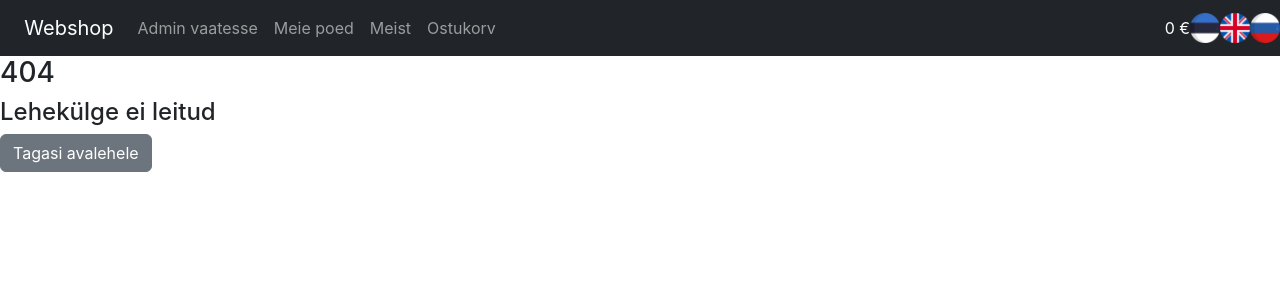
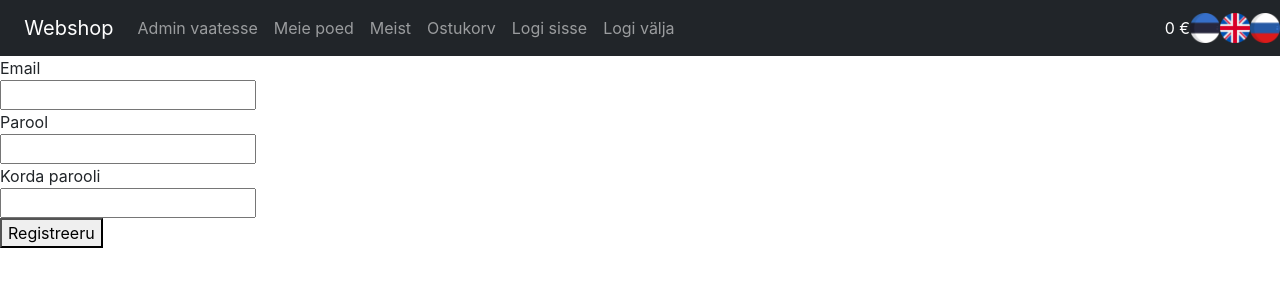
Before and after one commit to vahermihkel/React-07-2022, a React (Create React App) app in the folder webshop/: page /admin/lisa-kasutaja in a window 1280 px wide. Before the commit this address had no page. Shown: the top 300 px of the page. Built offline with nearby package versions, Linux system fonts and the light colour scheme.

Commit message:
Logi sisse ja registreerumise failid ja ühendused

```diff
--- a/webshop/src/App.jsx
+++ b/webshop/src/App.jsx
@@ -14,6 +14,8 @@ import SingleProduct from './pages/SingleProduct';
 import NavigationBar from './components/NavigationBar';
 import NotFound from './pages/NotFound';
 import PaymentCompleted from './pages/PaymentCompleted';
+import Login from './pages/Login';
+import SignUp from './pages/admin/SignUp';
 
 function App() {
 
@@ -21,21 +23,21 @@ function App() {
     <div>
       <NavigationBar />
       <Routes>
-        {/* 11tk - 6 admin asja */}
         <Route path="/" exact element={ <HomePage /> } />
         <Route path="/poed" exact element={ <Shops /> } />
         <Route path="/meist" exact element={ <AboutUs /> } />
         <Route path="/ostukorv" exact element={ <Cart /> } />
         <Route path="/toode/:id" exact element={ <SingleProduct /> } />
         <Route path="/tellimus" exact element={ <PaymentCompleted /> } />
+        <Route path="/logi-sisse" exact element={ <Login /> } />
         <Route path="/admin" exact element={ <AdminHome /> } />
         <Route path="/admin/lisa-toode" exact element={ <AddProduct /> } />
         <Route path="/admin/halda-tooteid" exact element={ <MaintainProducts /> } />
         <Route path="/admin/muuda/:id" exact element={ <EditProduct /> } />
         <Route path="/admin/halda-poode" exact element={ <MaintainShops /> } />
         <Route path="/admin/halda-kategooriaid" exact element={ <Category /> } />
+        <Route path="/admin/lisa-kasutaja"  element={ <SignUp /> } />
         <Route path="*" exact element={ <NotFound /> } />
-        {/* <Route path="*" exact element={ <Navigate to="/" /> } /> */}
       </Routes>
     </div>
   );
--- a/webshop/src/components/NavigationBar.jsx
+++ b/webshop/src/components/NavigationBar.jsx
@@ -3,6 +3,10 @@ import { Container, Nav, Navbar } from 'react-bootstrap';
 import { useTranslation } from 'react-i18next';
 import { cartSumService } from "../store/cartSumService";
 import { useState } from 'react';
+
+// R 26.08 - sisselogimine/registreerumine
+// R 02.09 - Nortali proovitöö, saate rääkida mis projektid plaanis on
+// T 13.09 - näitate lõpuprojekti veebilehte, koodi poolt (tehke ükskõik mida Reactis)
 
 function NavigationBar() {
   const { t, i18n } = useTranslation();
@@ -23,6 +27,10 @@ function NavigationBar() {
 
   cartSumService.getCartSum().subscribe(newCartSum => setCartSum(newCartSum));
 
+  const logout = () => {
+
+  }
+
   return (
     <Navbar bg="dark" variant="dark">
       <Container>
@@ -32,6 +40,8 @@ function NavigationBar() {
           <Nav.Link as={Link} to="/poed">{t('navbar.shops-button')}</Nav.Link>
           <Nav.Link as={Link} to="/meist">{t('navbar.about-button')}</Nav.Link>
           <Nav.Link as={Link} to="/ostukorv">{t('navbar.cart-button')}</Nav.Link>
+          <Nav.Link as={Link} to="/logi-sisse">Logi sisse</Nav.Link>
+          <Nav.Link onClick={logout}>Logi välja</Nav.Link>
         </Nav>
       </Container>
       <div className="cart-sum">{cartSum} €</div>
--- /dev/null
+++ b/webshop/src/pages/Login.jsx
@@ -0,0 +1,27 @@
+import { useRef, useState } from "react";
+
+function Login() {
+  const emailRef = useRef();
+  const passwordRef = useRef();
+  const [message, setMessage] = useState("");
+
+  const login = () => {
+    const loggedInUser = {
+      email: emailRef.current.value,
+      password: passwordRef.current.value
+    }
+    // KONTROLLIME FIREBASE-st
+  }
+
+  return (
+    <div>
+      <div>{message}</div>
+      <label>Email</label> <br />
+      <input ref={emailRef} type="text" /> <br />
+      <label>Parool</label> <br />
+      <input ref={passwordRef} type="text" /> <br />
+      <button onClick={login}>Logi sisse</button>
+    </div> );
+}
+
+export default Login;
--- a/webshop/src/pages/admin/AdminHome.jsx
+++ b/webshop/src/pages/admin/AdminHome.jsx
@@ -16,6 +16,9 @@ function AdminHome() {
     <Link to="/admin/halda-poode">
       <Button>Halda poode</Button>
     </Link>
+    <Link to="/admin/lisa-kasutaja">
+      <Button>Lisa kasutaja</Button>
+    </Link>
   </div> );
 }
 
--- /dev/null
+++ b/webshop/src/pages/admin/SignUp.jsx
@@ -0,0 +1,34 @@
+import { useRef, useState } from "react";
+
+function SignUp() {
+  const emailRef = useRef();
+  const passwordRef = useRef();
+  const repeatPasswordRef = useRef();
+  const [message, setMessage] = useState("");
+
+  const registrate = () => {
+    if (passwordRef.current.value === repeatPasswordRef.current.value) {
+      const newUser = {
+        email: emailRef.current.value,
+        password: passwordRef.current.value
+      }
+      //LISAME FIREBASE-i
+    } else {
+      setMessage("Paroolid ei võrdu omavahel!");
+    }
+  }
+
+  return (
+    <div>
+      <div>{message}</div>
+      <label>Email</label> <br />
+      <input ref={emailRef} type="text" /> <br />
+      <label>Parool</label> <br />
+      <input ref={passwordRef} type="text" /> <br />
+      <label>Korda parooli</label> <br />
+      <input ref={repeatPasswordRef} type="text" /> <br />
+      <button onClick={registrate}>Registreeru</button>
+    </div> );
+}
+
+export default SignUp;
```
Also changed, not shown: webshop/src/store/AuthContext.jsx (added).
